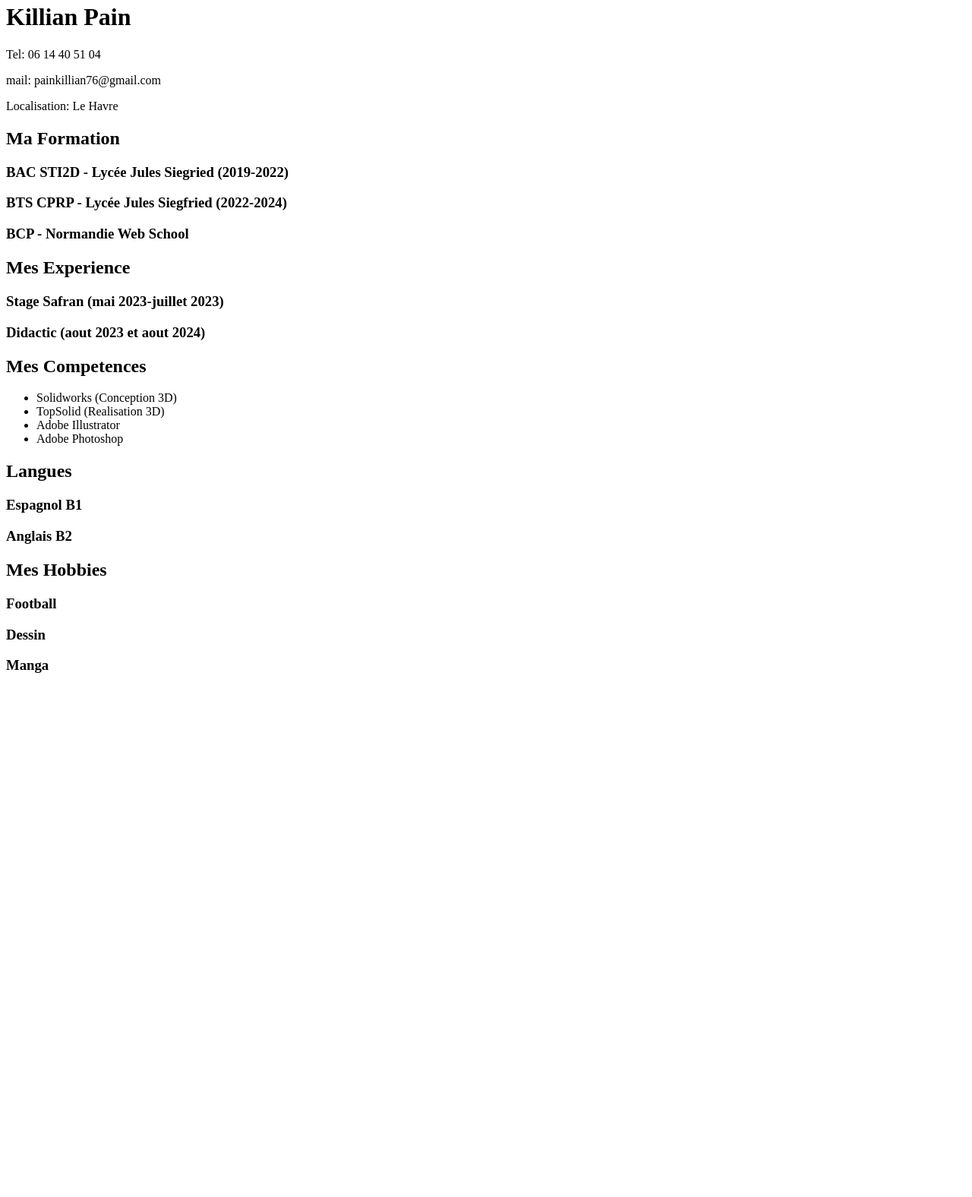
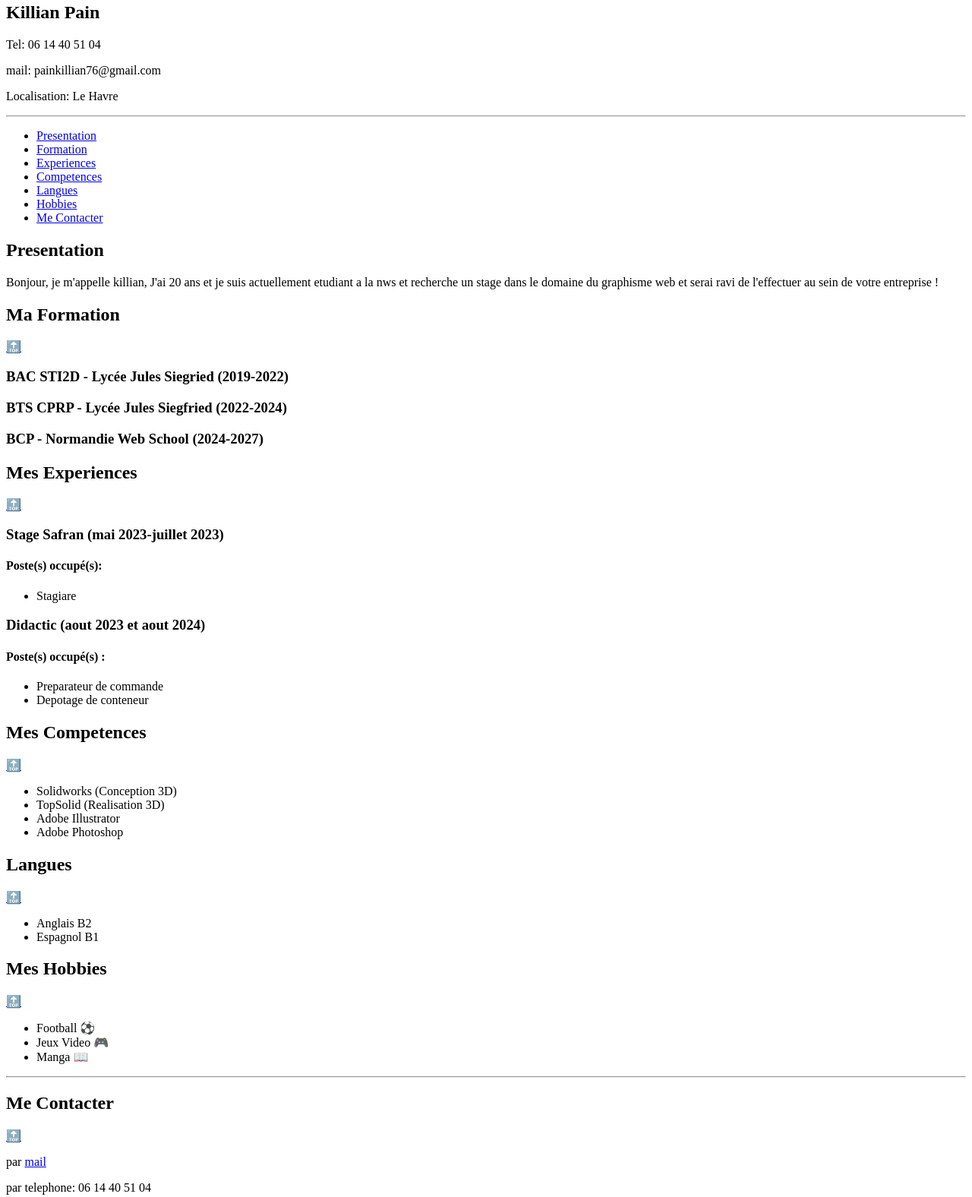
Before and after one commit to killian-pain-nws/killian-pain-nws, a plain HTML site: page cv.html in a window 1280 px wide. Shown: the part 17-1593 px from the top of the page at 76% size. Before the commit the page ends 923 px from the top, so only its background shows below. Drawn offline with Linux system fonts and the light colour scheme.

Commit message:
Code review

```diff
--- a/cv.html
+++ b/cv.html
@@ -1,39 +1,77 @@
 <!DOCTYPE html>
-<html lang="en">
+<html lang="fr">
   <head>
-    <meta charset="UTF-8">
-    <meta name="viewport" content="width=device-width, initial-scale=1.0">
+    <meta charset="UTF-8" />
+    <meta name="viewport" content="width=device-width, initial-scale=1.0" />
     <title>Mon CV</title>
   </head>
   <body>
     <header>
       <div>
-            <H1> Killian Pain </H1>
-            <p> Tel: 06 14 40 51 04</p> <p> mail: painkillian76@gmail.com</p> <p> Localisation: Le Havre</p>
+    <section id="Hautdepage">
+        <h1>Killian Pain</h1>
+        <p>Tel: 06 14 40 51 04</p>
+        <p>mail: painkillian76@gmail.com</p>
+        <p>Localisation: Le Havre</p>
+    </section>
+      </div>
+
+      <hr />
+
+      <div>
+        <nav>
+          <ul>
+            <li><a href="#Presentation">Presentation</a></li>
+            <li><a href="#Formation">Formation</a></li>
+            <li><a href="#MesExperiences">Experiences</a></li>
+            <li><a href="#MesCompetences">Competences</a></li>
+            <li><a href="#Langues">Langues</a></li>
+            <li><a href="#Hobbies">Hobbies</a></li>
+            <li><a href="#Me contacter">Me Contacter</a></li>
+          </ul>
+        </nav>
       </div>
     </header>
 
     <main>
       <div>
-            <section class="education">
-                <H2> Ma Formation </H2>
-                <H3> BAC STI2D - Lycée Jules Siegried (2019-2022) </H3>
-                <H3> BTS CPRP - Lycée Jules Siegfried (2022-2024) </H3>
-                <H3> BCP - Normandie Web School </H3>
+        <section id="Presentation">
+          <h2>Presentation</h2>
+          <p>
+            Bonjour, je m'appelle killian, J'ai 20 ans et je suis actuellement
+            etudiant a la nws et recherche un stage dans le domaine du graphisme
+            web et serai ravi de l'effectuer au sein de votre entreprise !
+          </p>
+        </section>
+        <section id="Formation">
+          <h2>Ma Formation</h2> <a href="#Hautdepage">🔝</a>
+          <h3>BAC STI2D - Lycée Jules Siegried (2019-2022)</h3>
+          <h3>BTS CPRP - Lycée Jules Siegfried (2022-2024)</h3>
+          <h3>BCP - Normandie Web School (2024-2027)</h3>
         </section>
 
-            <section class="Mes Experiences">
-                <H2> Mes Experience </H2>
-                <H3> Stage Safran (mai 2023-juillet 2023) </H3>
-                <H3> Didactic (aout 2023 et aout 2024) </H3>
+        <section id="MesExperiences">
+          <h2>Mes Experiences</h2> <a href="#Hautdepage">🔝</a>
+          <h3>Stage Safran (mai 2023-juillet 2023)</h3>
+          <h4> Poste(s) occupé(s): </h4>
+          <ul>
+            <li> Stagiare </li>
+          </ul>
+          <h3>Didactic (aout 2023 et aout 2024)</h3>
+          <h4> Poste(s) occupé(s) :</h4>
+          <ul>
+            <li>Preparateur de commande</li>
+            <li>Depotage de conteneur</li>
+          </ul>
         </section>
 
-            <section class="Mes Competences">
-                <H2> Mes Competences </H2> <ul>
-                    <li> Solidworks (Conception 3D)</li>
-                    <li> TopSolid (Realisation 3D)</li>
-                    <li> Adobe Illustrator </li>
-                    <li> Adobe Photoshop </li>
+        <section id="MesCompetences">
+          <h2>Mes Competences</h2> <a href="#Hautdepage">🔝</a>
+          <ul>
+            <li>Solidworks (Conception 3D)</li>
+            <li>TopSolid (Realisation 3D)</li>
+            <li>Adobe Illustrator</li>
+            <li>Adobe Photoshop</li>
           </ul>
         </section>
       </div>
@@ -41,17 +79,29 @@
 
     <footer>
       <div>
-            <section class="Langues">
-                <H2> Langues </H2>
-                <H3> Espagnol B1 </H3>
-                <H3> Anglais B2 </H3>
+        <section id="Langues">
+          <h2>Langues</h2> <a href="#Hautdepage">🔝</a>
+          <ul>
+            <li>Anglais B2</li>
+            <li>Espagnol B1</li>
+          </ul>
         </section>
 
-            <section class="Hobbies">
-                <H2> Mes Hobbies </H2>
-                <H3> Football </H3>
-                <H3> Dessin </H3>
-                <H3> Manga </H3>
+        <section id="Hobbies">
+          <h2>Mes Hobbies</h2> <a href="#Hautdepage">🔝</a>
+          <ul>
+            <li>Football ⚽</li>
+            <li>Jeux Video 🎮</li>
+            <li>Manga 📖</li>
+          </ul>
+        </section>
+
+        <hr />
+
+        <section id="Me contacter">
+          <h2>Me Contacter</h2> <a href="#Hautdepage">🔝</a>
+          <p>par <a href="mailto:painkillian76@gmail.com">mail</a></p>
+          <p>par telephone: 06 14 40 51 04</p>
         </section>
       </div>
     </footer>
```
Lines whose indentation alone changed are shown as unchanged.
